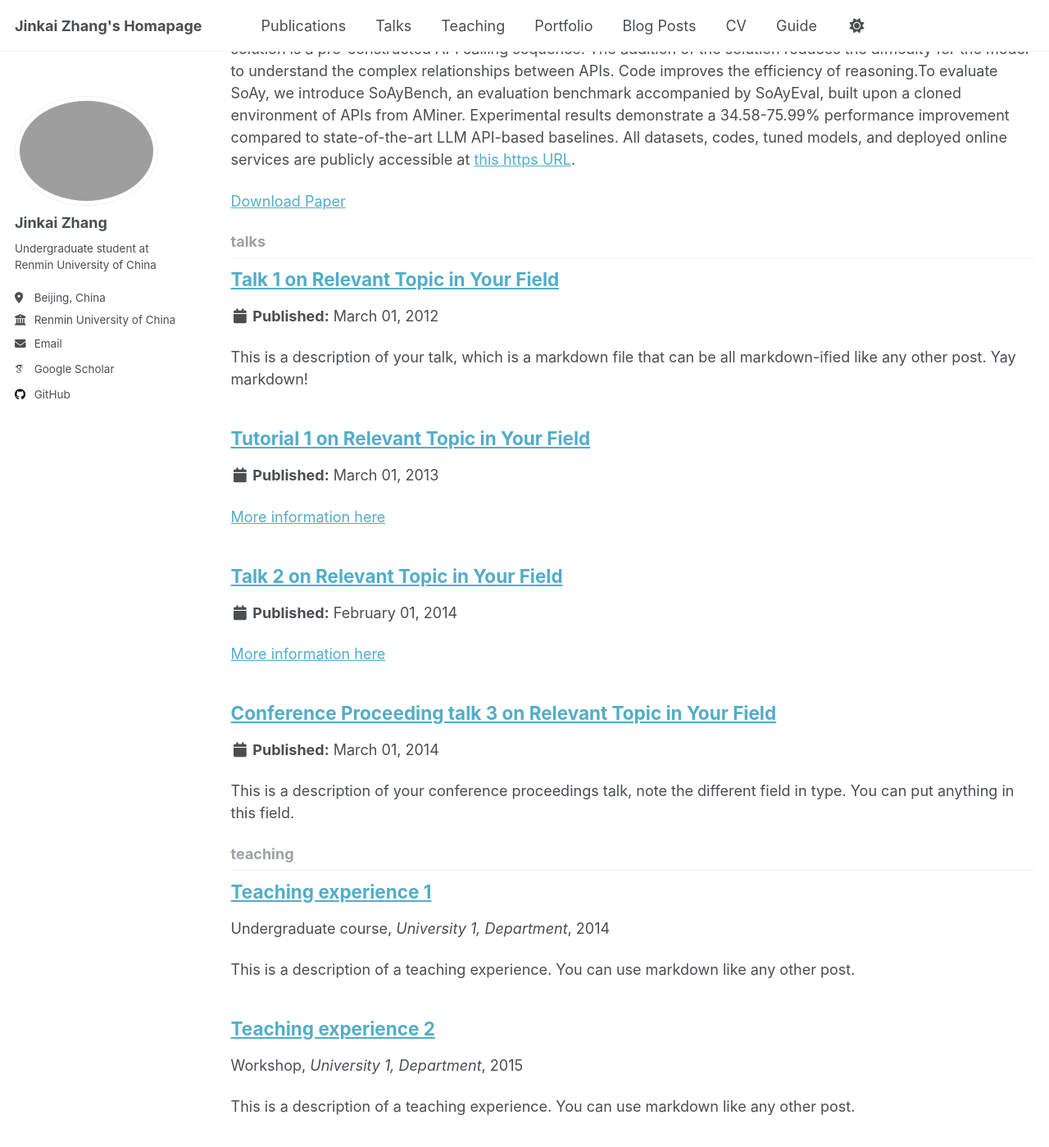
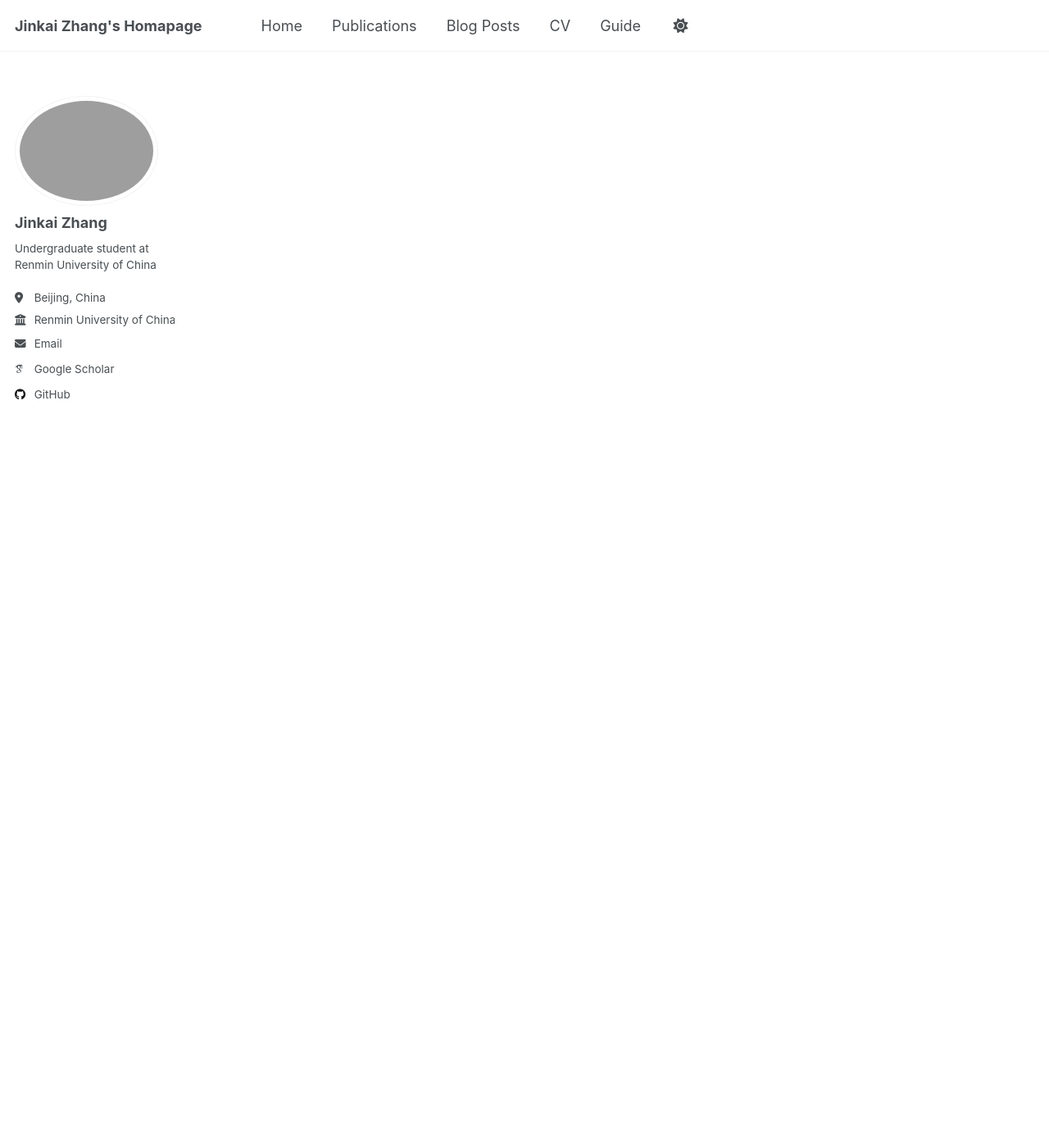
Before and after one commit to atomcatt/atomcatt.github.io, a Jekyll site: the page built from _pages/collection-archive.html, in a window 1280 px wide and 1400 px high, scrolled down 1358 px. Shown: the whole window at 82% size. Built offline with Jekyll 4.4.1, drawn with Linux system fonts in a browser that asks for light colours; some web fonts are replaced; a script that is not in the unit is left out; some of the changed text lies outside the part shown.

Commit message:
delete unuseful files

```diff
--- a/_config.yml
+++ b/_config.yml
@@ -217,16 +217,16 @@
 # These settings control the types of collections used by the template
 collections:
   teaching:
-    output: true
+    output: false
     permalink: /:collection/:path/
   publications:
     output: true
     permalink: /:collection/:path/
   portfolio:
-    output: true
+    output: flase
     permalink: /:collection/:path/
   talks:
-    output: true
+    output: false
     permalink: /:collection/:path/
 
 
--- a/_data/navigation.yml
+++ b/_data/navigation.yml
@@ -8,17 +8,20 @@
 #      Markdown formatted page while the second is generated using JSON.
 
 main:
+  - title: "Home"
+    url: /
+
   - title: "Publications"
     url: /publications/
 
-  - title: "Talks"
-    url: /talks/
+  # - title: "Talks"
+  #   url: /talks/
 
-  - title: "Teaching"
-    url: /teaching/
+  # - title: "Teaching"
+  #   url: /teaching/
 
-  - title: "Portfolio"
-    url: /portfolio/
+  # - title: "Portfolio"
+  #   url: /portfolio/
 
   - title: "Blog Posts"
     url: /year-archive/
--- a/_pages/cv.md
+++ b/_pages/cv.md
@@ -10,55 +10,25 @@
 {% include base_path %}
 
 Education
-======
-* Ph.D in Version Control Theory, GitHub University, 2018 (expected)
-* M.S. in Jekyll, GitHub University, 2014
-* B.S. in GitHub, GitHub University, 2012
-
-Work experience
-======
-* Spring 2024: Academic Pages Collaborator
-  * GitHub University
-  * Duties includes: Updates and improvements to template
-  * Supervisor: The Users
-
-* Fall 2015: Research Assistant
-  * GitHub University
-  * Duties included: Merging pull requests
-  * Supervisor: Professor Hub
-
-* Summer 2015: Research Assistant
-  * GitHub University
-  * Duties included: Tagging issues
-  * Supervisor: Professor Git
-
-Skills
-======
-* Skill 1
-* Skill 2
-  * Sub-skill 2.1
-  * Sub-skill 2.2
-  * Sub-skill 2.3
-* Skill 3
+====
+- *2022.09 - 2026.06* Undergraduate Student, Renmin University of China
 
 Publications
-======
+====
   <ul>{% for post in site.publications reversed %}
     {% include archive-single-cv.html %}
   {% endfor %}</ul>
 
-Talks
-======
-  <ul>{% for post in site.talks reversed %}
-    {% include archive-single-talk-cv.html  %}
-  {% endfor %}</ul>
+Research Experience
+===
+- *2024.04 - now* **RUCKBReasoning**
+- *2025.07 - now* **Zhipu AI**
 
-Teaching
-======
-  <ul>{% for post in site.teaching reversed %}
-    {% include archive-single-cv.html %}
-  {% endfor %}</ul>
+Internship Experience
+===
+- *2024.09 - 2025.03* **Aisphere Technology** LLM system Internship
+- *2025.07 - now* **Zhipu AI** Algorithm Internship
 
-Service and leadership
-======
-* Currently signed in to 43 different slack teams
+Rewards
+===
+- COMAP **M award**
--- a/_portfolio/portfolio-1.md
+++ /dev/null
@@ -1,7 +0,0 @@
----
-title: "Portfolio item number 1"
-excerpt: "Short description of portfolio item number 1<br/><img src='/images/500x300.png'>"
-collection: portfolio
----
-
-This is an item in your portfolio. It can be have images or nice text. If you name the file .md, it will be parsed as markdown. If you name the file .html, it will be parsed as HTML.
--- a/_portfolio/portfolio-2.html
+++ /dev/null
@@ -1,7 +0,0 @@
----
-title: "Portfolio item number 2"
-excerpt: "Short description of portfolio item number 2 <br/><img src='/images/500x300.png'>"
-collection: portfolio
----
-
-This is an item in your portfolio. It can be have images or nice text. If you name the file .md, it will be parsed as markdown. If you name the file .html, it will be parsed as HTML.
--- a/_talks/2012-03-01-talk-1.md
+++ /dev/null
@@ -1,11 +0,0 @@
----
-title: "Talk 1 on Relevant Topic in Your Field"
-collection: talks
-type: "Talk"
-permalink: /talks/2012-03-01-talk-1
-venue: "UC San Francisco, Department of Testing"
-date: 2012-03-01
-location: "San Francisco, CA, USA"
----
-
-This is a description of your talk, which is a markdown file that can be all markdown-ified like any other post. Yay markdown!
--- a/_talks/2013-03-01-tutorial-1.md
+++ /dev/null
@@ -1,13 +0,0 @@
----
-title: "Tutorial 1 on Relevant Topic in Your Field"
-collection: talks
-type: "Tutorial"
-permalink: /talks/2013-03-01-tutorial-1
-venue: "UC-Berkeley Institute for Testing Science"
-date: 2013-03-01
-location: "Berkeley, CA, USA"
----
-
-[More information here](http://exampleurl.com)
-
-This is a description of your tutorial, note the different field in type. This is a markdown files that can be all markdown-ified like any other post. Yay markdown!
--- a/_talks/2014-02-01-talk-2.md
+++ /dev/null
@@ -1,13 +0,0 @@
----
-title: "Talk 2 on Relevant Topic in Your Field"
-collection: talks
-type: "Talk"
-permalink: /talks/2014-02-01-talk-2
-venue: "London School of Testing"
-date: 2014-02-01
-location: "London, UK"
----
-
-[More information here](http://example2.com)
-
-This is a description of your talk, which is a markdown files that can be all markdown-ified like any other post. Yay markdown!
--- a/_talks/2014-03-01-talk-3.md
+++ /dev/null
@@ -1,11 +0,0 @@
----
-title: "Conference Proceeding talk 3 on Relevant Topic in Your Field"
-collection: talks
-type: "Conference proceedings talk"
-permalink: /talks/2014-03-01-talk-3
-venue: "Testing Institute of America 2014 Annual Conference"
-date: 2014-03-01
-location: "Los Angeles, CA, USA"
----
-
-This is a description of your conference proceedings talk, note the different field in type. You can put anything in this field.
--- a/_teaching/2014-spring-teaching-1.md
+++ /dev/null
@@ -1,20 +0,0 @@
----
-title: "Teaching experience 1"
-collection: teaching
-type: "Undergraduate course"
-permalink: /teaching/2014-spring-teaching-1
-venue: "University 1, Department"
-date: 2014-01-01
-location: "City, Country"
----
-
-This is a description of a teaching experience. You can use markdown like any other post.
-
-Heading 1
-======
-
-Heading 2
-======
-
-Heading 3
-======
--- a/_teaching/2015-spring-teaching-2.md
+++ /dev/null
@@ -1,20 +0,0 @@
----
-title: "Teaching experience 2"
-collection: teaching
-type: "Workshop"
-permalink: /teaching/2015-spring-teaching-1
-venue: "University 1, Department"
-date: 2015-01-01
-location: "City, Country"
----
-
-This is a description of a teaching experience. You can use markdown like any other post.
-
-Heading 1
-======
-
-Heading 2
-======
-
-Heading 3
-======
```
Also changed, not shown: _pages/teaching.html (deleted, +0 -12 lines).
